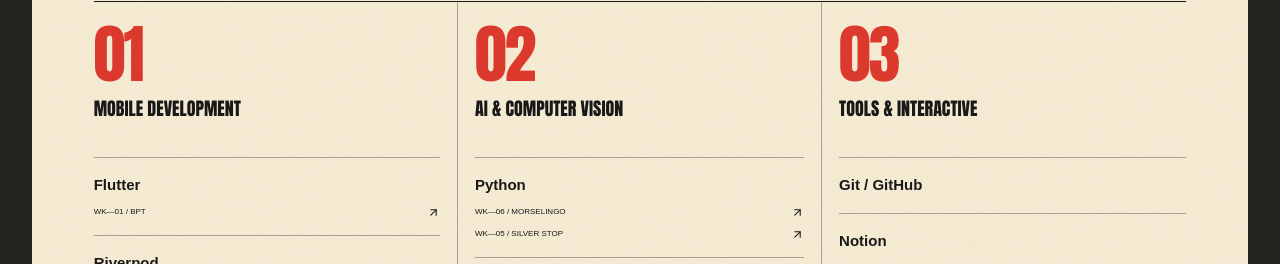
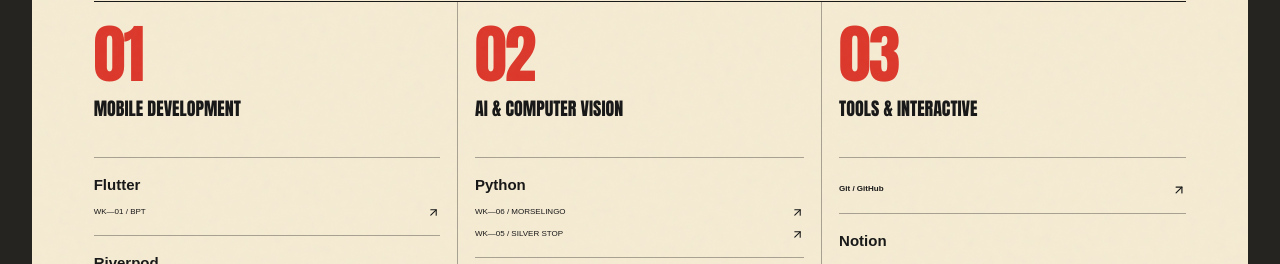
Before and after one commit to improvv/portfolio, a React (Vite) app: page / in a window 1280 px wide. Shown: the part 7983-8247 px from the top of the page. Built offline with nearby package versions, Linux system fonts and the light colour scheme.

Commit message:
feat: Skills의 Git / GitHub에 GitHub 프로필 링크 연결

```diff
--- a/src/components/Home.tsx
+++ b/src/components/Home.tsx
@@ -706,7 +706,21 @@ function Skills() {
               </div>
               {group.skills.map((skill) => (
                 <div className="skill" key={skill.name}>
-                  <h4>{skill.name}</h4>
+                  <h4>
+                    {skill.url ? (
+                      <a
+                        className="skill-link"
+                        href={skill.url}
+                        target="_blank"
+                        rel="noopener noreferrer"
+                      >
+                        {skill.name}
+                        <ArrowUpRight size={14} aria-hidden="true" />
+                      </a>
+                    ) : (
+                      skill.name
+                    )}
+                  </h4>
                   {skill.projects.length > 0 && (
                     <div>
                       {skill.projects.map((id) => {
--- a/src/data/portfolio.ts
+++ b/src/data/portfolio.ts
@@ -28,7 +28,7 @@ export interface Experience {
 }
 export interface SkillGroup {
   category: string;
-  skills: { name: string; projects: string[] }[];
+  skills: { name: string; projects: string[]; url?: string }[];
 }
 export interface Achievement {
   date: string;
@@ -581,7 +581,11 @@ export const skillGroups: SkillGroup[] = [
   {
     category: "TOOLS & INTERACTIVE",
     skills: [
-      { name: "Git / GitHub", projects: [] },
+      {
+        name: "Git / GitHub",
+        projects: [],
+        url: "https://github.com/improvv",
+      },
       { name: "Notion", projects: [] },
       { name: "Unity", projects: ["rhythm-mama"] },
     ],
--- a/src/styles.css
+++ b/src/styles.css
@@ -2834,3 +2834,11 @@ body {
     border-top: 0;
   }
 }
+.skill-link {
+  display: inline-flex;
+  align-items: center;
+  gap: 5px;
+}
+.skill-link:hover {
+  color: var(--red);
+}
```
